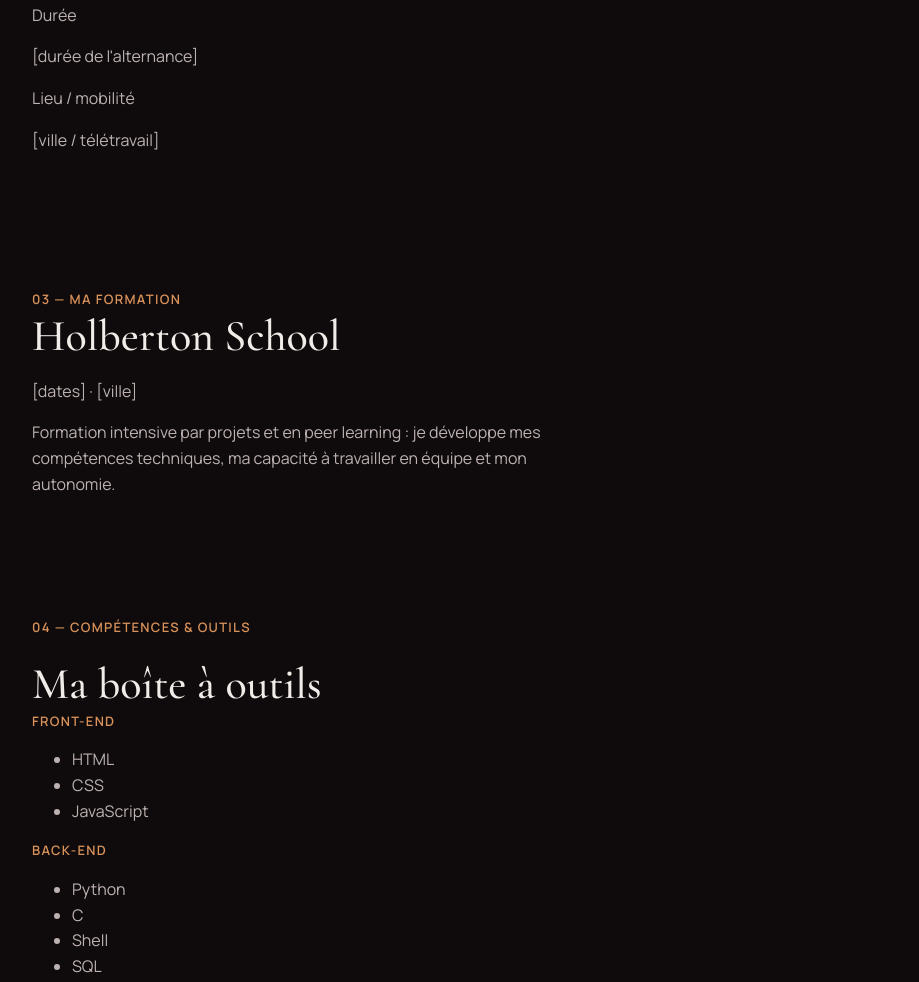
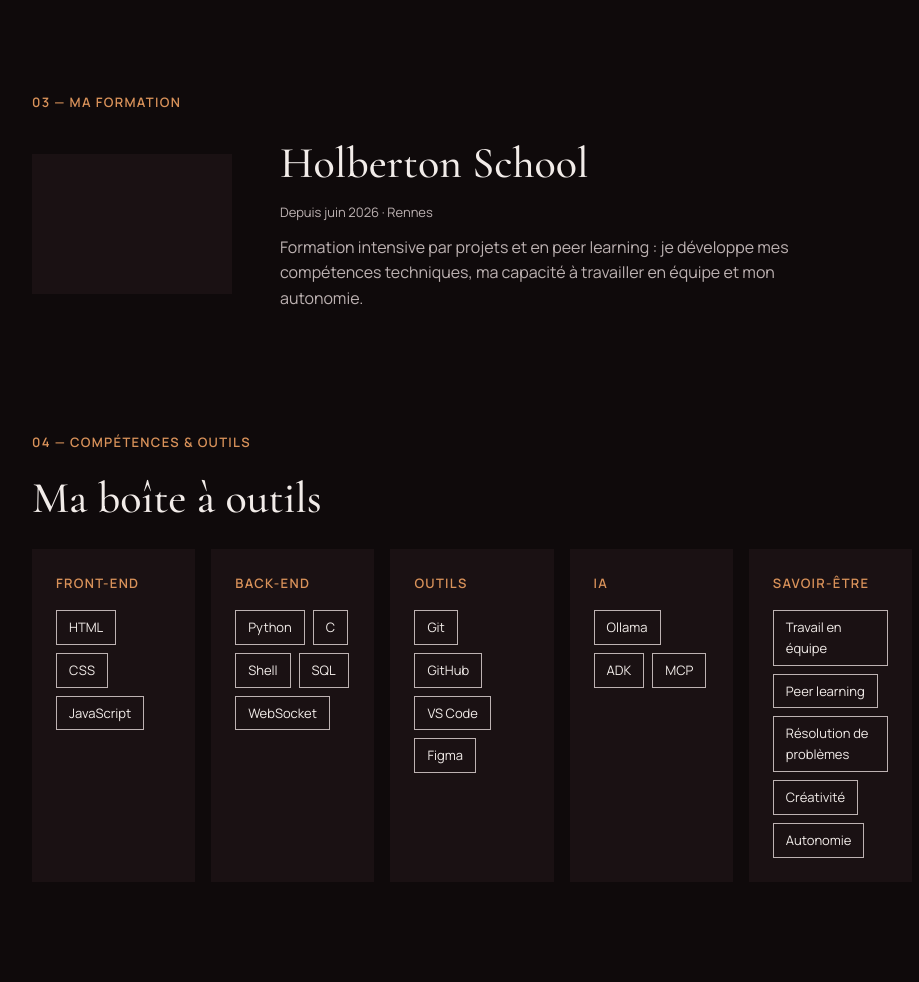
Before and after one commit to Corbel99/Corbel99.github.io, a plain HTML site: page index.html in a window 1280 px wide. Shown: the part 1036-2018 px from the top of the page, without its empty margins (288-1207 px from the left). Drawn offline with nearby package versions, Linux system fonts and the light colour scheme.

Commit message:
Mise à jour des compétences et mise en page jusqu'à la section 04

```diff
--- a/index.html
+++ b/index.html
@@ -4,14 +4,18 @@
     <meta charset="UTF-8">
     <meta name="viewport" content="width=device-width, initial-scale=1.0">
     <title>Thomas Corbel · Développeur full-stack</title>
-    <link rel="stylesheet" href="style.css">
+
     <!-- Charge les polices depuis Google Fonts -->
     <link rel="preconnect" href="https://fonts.googleapis.com">
     <link rel="preconnect" href="https://fonts.gstatic.com" crossorigin>
     <link rel="stylesheet" href="https://fonts.googleapis.com/css2?family=Cormorant+Garamond:wght@500&family=Manrope:wght@400;500;600&display=swap">
+
+    <!-- Mon fichier CSS -->
+    <link rel="stylesheet" href="style.css">
   </head>
 <body>
 
+  <!-- La sidebar : nom, menu, bouton CV -->
   <aside class="sidebar">
 
     <div class="identite">
@@ -35,22 +39,25 @@
 
   </aside>
 
+  <!-- Le contenu principal : les 7 sections -->
   <main class="contenu">
 
+    <!-- ===== 01 — Qui suis-je ? ===== -->
     <section id="qui">
 
-      <!-- Bloc de textes (à gauche)-->
+      <!-- Bloc de textes (à gauche) -->
       <div class="intro-texte">
         <p class="numero">01 — Qui suis-je ?</p>
         <p class="accroche">Curieux de nature,<br>développeur en devenir.</p>
         <p class="presentation">En formation chez Holberton School, je recherche une alternance pour progresser au sein d'une équipe. J'aime comprendre comment les choses fonctionnent, et j'apporte à mon code le même soin qu'à mes créations.</p>
       </div>
 
-       <!-- Emplacement de photo (à droite) -->
+      <!-- Emplacement de la photo (à droite), remplacée plus tard par une vraie image -->
       <div class="photo"></div>
 
     </section>
 
+    <!-- ===== 02 — Mon alternance ===== -->
     <section id="alternance">
 
       <div class="intro-texte">
@@ -86,6 +93,7 @@
 
     </section>
 
+    <!-- ===== 03 — Ma formation ===== -->
     <section id="formation">
 
       <p class="numero">03 — Ma formation</p>
@@ -98,10 +106,9 @@
           <div class="logo-holberton"></div>
         </a>
 
-        <!-- Le texte de la formation -->
         <div class="presentation-holberton">
           <h2>Holberton School</h2>
-          <p class="dates">[dates] · [ville]</p>
+          <p class="dates">Depuis juin 2026 · Rennes</p>
           <p class="presentation">Formation intensive par projets et en peer learning : je développe mes compétences techniques, ma capacité à travailler en équipe et mon autonomie.</p>
         </div>
 
@@ -109,15 +116,15 @@
 
     </section>
 
+    <!-- ===== 04 — Compétences & outils ===== -->
     <section id="competences">
 
-      <!-- Bloc de textes -->
       <div class="intro-texte">
         <p class="numero">04 — Compétences & outils</p>
         <h2>Ma boîte à outils</h2>
       </div>
 
-      <!-- Les 4 cartes, côte à côte -->
+      <!-- Les 5 cartes, côte à côte -->
       <div class="cartes-competences">
 
         <div class="carte">
@@ -136,6 +143,7 @@
             <li>C</li>
             <li>Shell</li>
             <li>SQL</li>
+            <li>WebSocket</li>
           </ul>
         </div>
 
@@ -146,6 +154,15 @@
             <li>GitHub</li>
             <li>VS Code</li>
             <li>Figma</li>
+          </ul>
+        </div>
+
+        <div class="carte">
+          <h3 class="titre-carte">IA</h3>
+          <ul class="tags">
+            <li>Ollama</li>
+            <li>ADK</li>
+            <li>MCP</li>
           </ul>
         </div>
 
@@ -164,9 +181,9 @@
 
     </section>
 
+    <!-- ===== 05 — En cours d'apprentissage ===== -->
     <section id="apprentissage">
 
-      <!-- Bloc de textes -->
       <div class="intro-texte">
         <p class="numero">05 — En cours d'apprentissage</p>
         <h2>Ma progression</h2>
@@ -180,18 +197,20 @@
           <h3 class="titre-carte">Acquis</h3>
           <ul>
             <li>C : mémoire, pointeurs, listes chaînées</li>
-            <li>Python orienté objet</li>
-            <li>UML & design patterns</li>
+            <li>Python orienté objet, UML & design patterns</li>
             <li>SQL, ORM et API REST</li>
+            <li>JavaScript asynchrone et rendu côté serveur (SSR)</li>
+            <li>WebSocket : communication en temps réel</li>
+            <li>Agents IA et protocole MCP</li>
           </ul>
         </div>
 
         <div class="carte en-cours">
           <h3 class="titre-carte">En cours</h3>
           <ul>
-            <li>JavaScript asynchrone</li>
-            <li>Rendu côté serveur et côté client (SSR / CSR)</li>
             <li>Développement assisté par l'IA</li>
+            <li>Création d'agents avec ADK</li>
+            <li>IA en local avec Ollama</li>
           </ul>
         </div>
 
@@ -207,9 +226,9 @@
 
     </section>
 
+    <!-- ===== 06 — Côté artiste ===== -->
     <section id="artiste">
 
-      <!-- Bloc de textes -->
       <div class="intro-texte">
         <p class="numero">06 — Côté artiste</p>
         <h2>Mes créations en parallèle</h2>
@@ -223,11 +242,11 @@
         <div class="oeuvre"></div>
       </div>
 
-      <!-- Lien vers ArtStation-->
       <a href="https://www.artstation.com/korb" class="bouton bouton-secondaire" target="_blank" rel="noopener">Voir mon ArtStation</a>
 
     </section>
 
+    <!-- ===== 07 — Contact ===== -->
     <section id="contact">
 
       <p class="numero">07 — Contact</p>
--- a/style.css
+++ b/style.css
@@ -158,6 +158,7 @@ h2 {
   display: flex;                          /* côte à côte (direction par défaut : ligne) */
   align-items: center;                    /* centrés verticalement, comme dans Figma */
   gap: 48px;
+  flex-direction: row;                    /* côte à côte */
 }
 
 #qui .intro-texte {
@@ -170,3 +171,97 @@ h2 {
   flex-shrink: 0;                         /* la photo garde sa taille */
   background-color: var(--fond-secondaire);  /* rectangle provisoire */
 }
+
+/* ===== Toutes les sections ===== */
+section {
+  display: flex;
+  flex-direction: column;                 /* les blocs les uns sous les autres */
+  gap: 24px;                              /* espacement Figma */
+}
+
+/* ===== Les cartes (style commun) ===== */
+.carte {
+  background-color: var(--fond-secondaire);
+  padding: 24px;                          /* marges Figma */
+  display: flex;
+  flex-direction: column;
+  gap: 8px;                               /* espacement Figma entre l'étiquette et l'info */
+}
+
+/* ===== Section 02 : les 4 cartes côte à côte ===== */
+.infos-alternance {
+  display: flex;                          /* côte à côte */
+  gap: 16px;
+}
+
+.infos-alternance .carte {
+  flex: 1;                                /* les 4 cartes se partagent la largeur à parts égales */
+}
+
+/* Le petit titre gris : RYTHME, DÉMARRAGE… */
+.etiquette {
+  margin: 0;
+  font-size: 13px;
+  font-weight: 600;
+  text-transform: uppercase;
+  letter-spacing: 0.1em;
+}
+
+/* L'info, plus visible */
+.info {
+  margin: 0;
+  color: var(--titres);
+}
+
+/* ===== Section 03 : Ma formation ===== */
+.formation-contenu {
+  display: flex;                          /* logo et texte côte à côte */
+  align-items: center;                    /* centrés verticalement */
+  gap: 48px;
+}
+
+.logo-holberton {
+  width: 200px;
+  height: 140px;
+  background-color: var(--fond-secondaire);  /* rectangle provisoire */
+}
+
+.presentation-holberton {
+  display: flex;
+  flex-direction: column;
+  gap: 12px;
+}
+
+/* La ligne [dates] · [ville] : style "Petit texte" */
+.dates {
+  margin: 0;
+  font-size: 13px;
+}
+
+/* ===== Section 04 : les 4 cartes côte à côte ===== */
+.cartes-competences {
+  display: flex;
+  gap: 16px;
+}
+
+.cartes-competences .carte {
+  flex: 1;                                /* largeurs égales */
+  gap: 16px;                              /* espacement Figma entre le titre et les tags */
+}
+
+/* ===== Les tags ===== */
+.tags {
+  list-style: none;                       /* supprime les puces */
+  margin: 0;
+  padding: 0;
+  display: flex;                          /* les tags côte à côte */
+  flex-wrap: wrap;                        /* retour à la ligne quand il n'y a plus de place */
+  gap: 8px;
+}
+
+.tags li {
+  padding: 6px 12px;                      /* marges Figma */
+  border: 1px solid var(--texte-secondaire);  /* le contour */
+  font-size: 13px;
+  color: var(--titres);
+}
```
Lines whose indentation alone changed are shown as unchanged.
